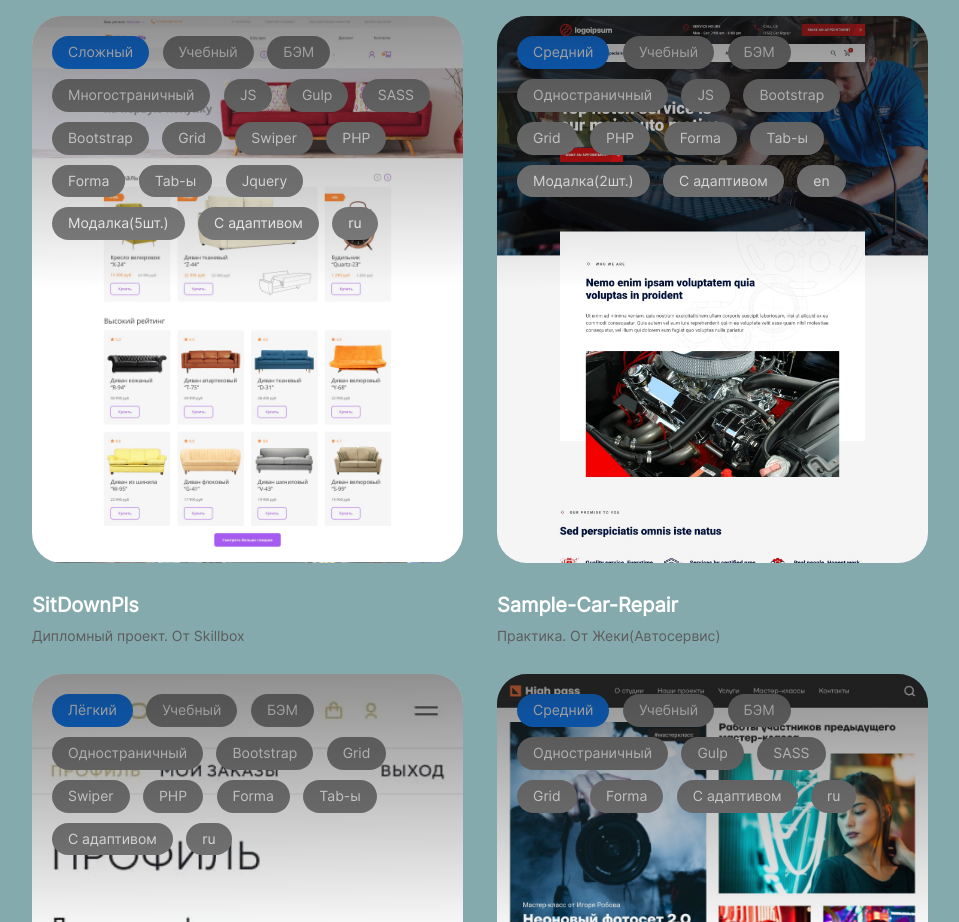
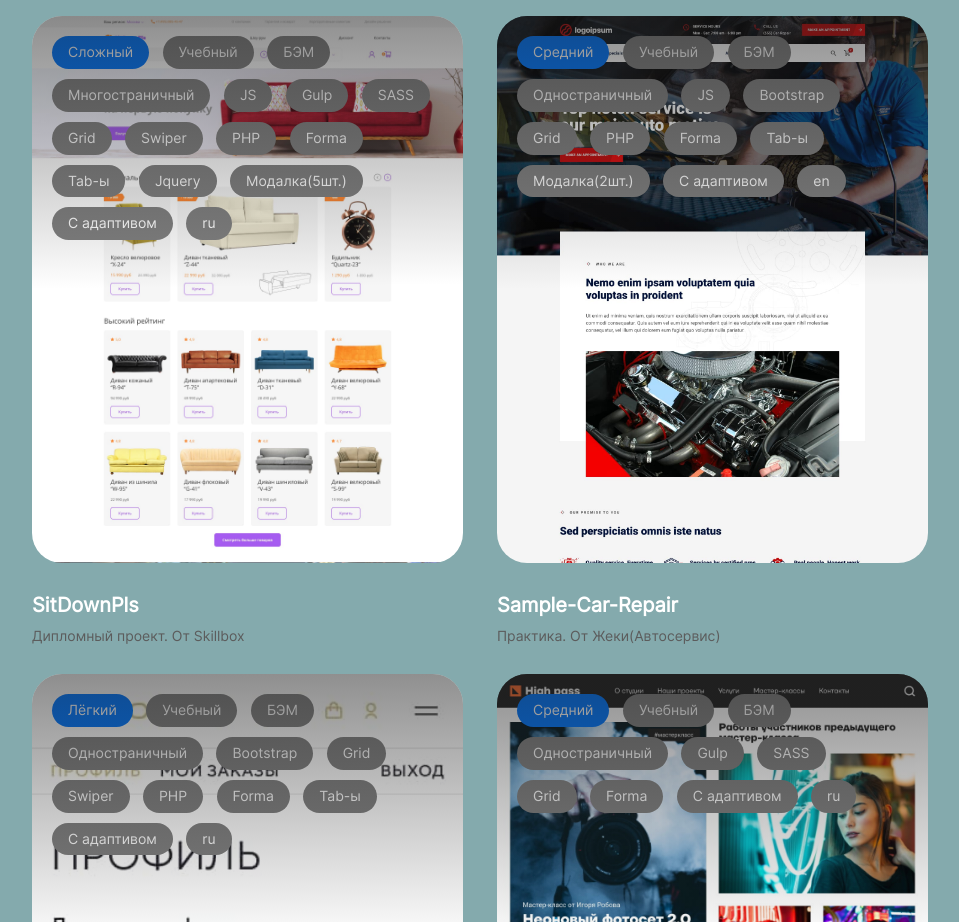
Before and after one commit to leska-ver/leska-portfolio, a plain HTML site: page index.html in a window 1280 px wide. Shown: the part 3020-3942 px from the top of the page, without its empty margins (315-1274 px from the left). Drawn offline with nearby package versions, Linux system fonts and the light colour scheme; files whose address does not match are found by name; a web font is replaced by a local one.

Commit message:
leska-portfolio

```diff
--- a/index.html
+++ b/index.html
@@ -341,7 +341,6 @@
                           <li class="hero__right-subitem"><span>JS</span></li>
                           <li class="hero__right-subitem"><span>Gulp</span></li>
                           <li class="hero__right-subitem"><span>SASS</span></li>
-                          <li class="hero__right-subitem"><span>Bootstrap</span></li>
                           <li class="hero__right-subitem"><span>Grid</span></li>
                           <li class="hero__right-subitem"><span>Swiper</span></li>
                           <li class="hero__right-subitem"><span>PHP</span></li>
```
